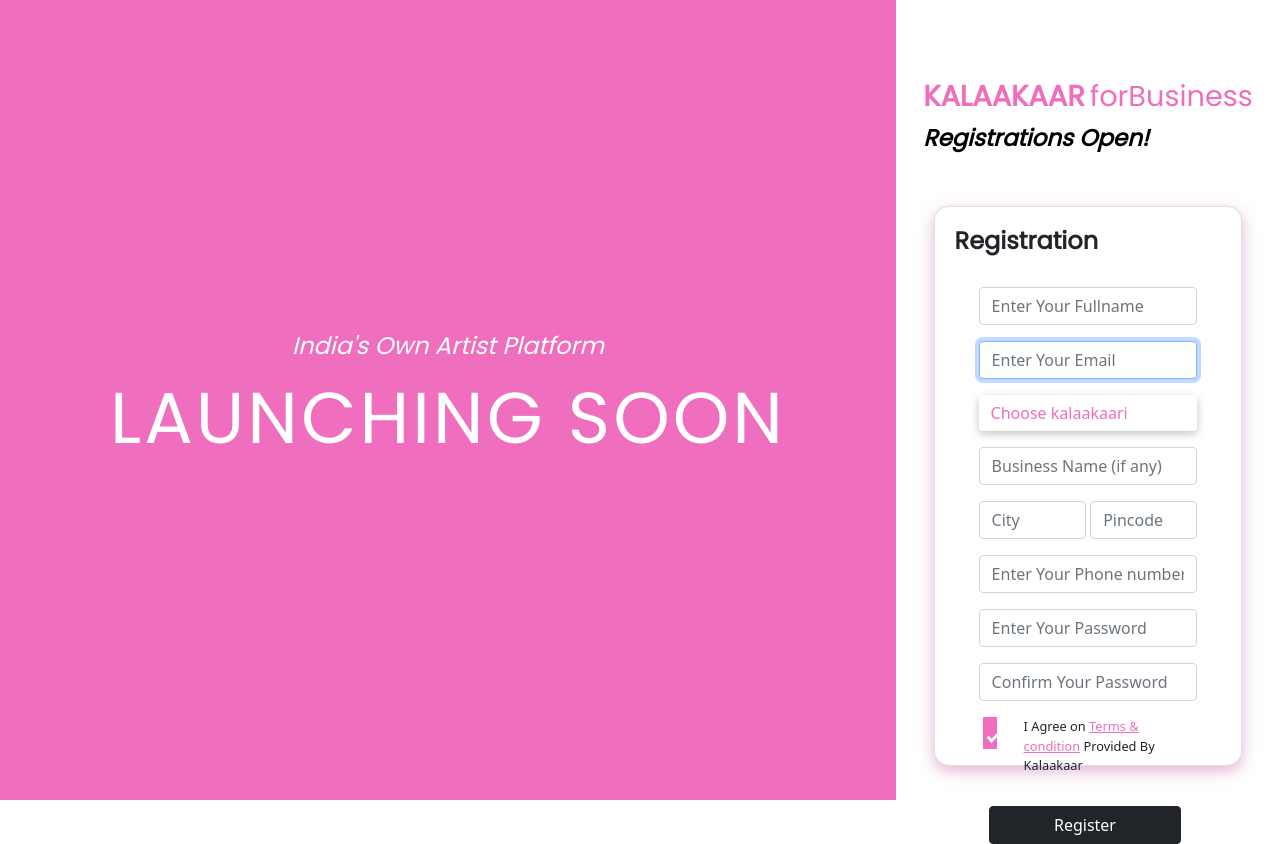
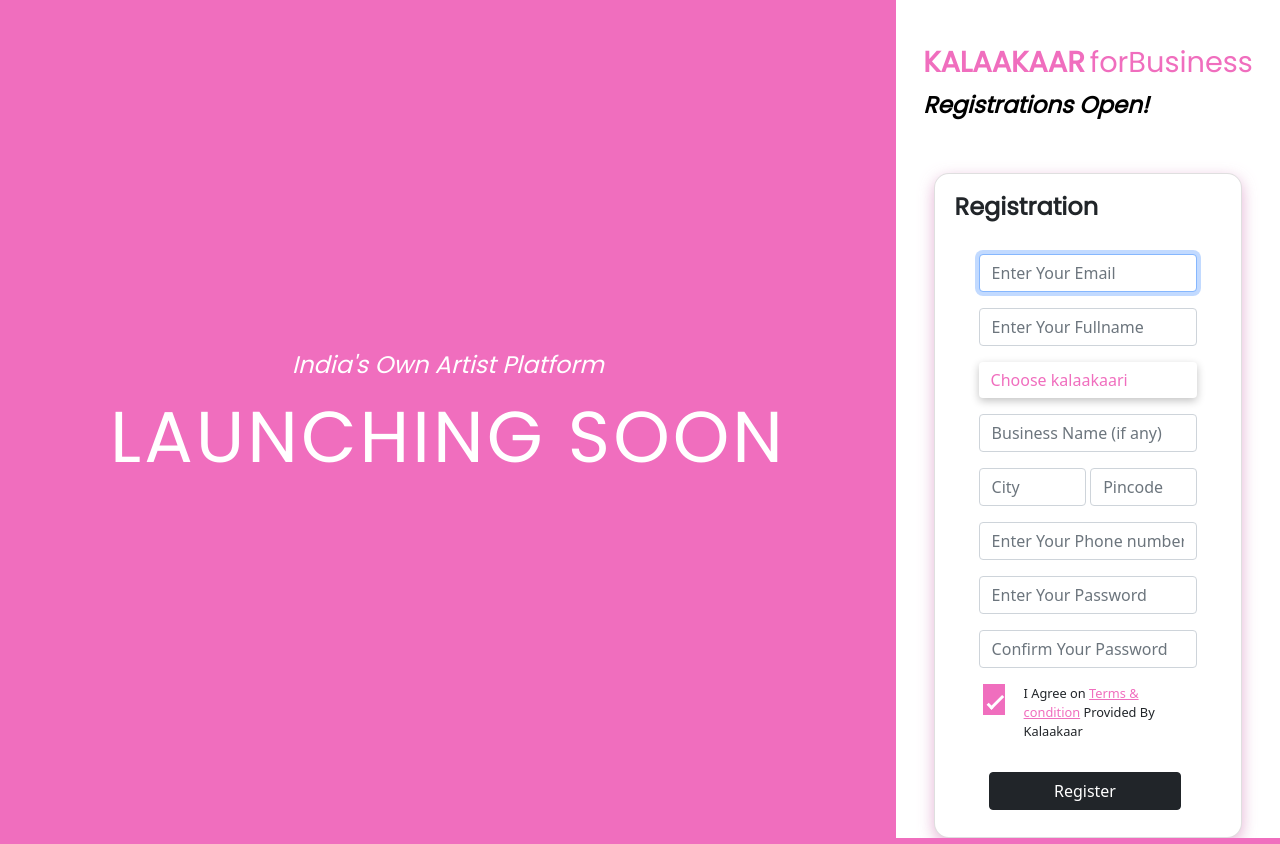
Before and after one commit to AtishKumar98/Kalakar, a Django app: page / in a window 1280 px wide. Run offline with Django 4.2, Linux system fonts and the light colour scheme; some libraries are stand-ins or nearby versions.

Commit message:
Commit_for_Responsiveness

```diff
--- a/templates/registration.html
+++ b/templates/registration.html
@@ -1,29 +1,27 @@
 <!doctype html>
 <html lang="en">
   {% load static %}
+
+  <!-- <script src="https://ajax.googleapis.com/ajax/libs/jquery/3.4.1/jquery.min.js"></script> -->
+  <script src="https://cdnjs.cloudflare.com/ajax/libs/intl-tel-input/17.0.3/js/intlTelInput.min.js"></script>
+  <!-- <script src="https://cdnjs.cloudflare.com/ajax/libs/intl-tel-input/17.0.3/js/utils.min.js"></script> -->
   <head>
     <!-- Required meta tags -->
     <meta charset="utf-8">
     <meta name="viewport" content="width=device-width, initial-scale=1">
-    <link rel="icon" type="image/png" href="../static/images/Business-logo.png" />
+    <link rel="icon" type="image/png" href="{% static 'images/Business-logo.png'%}" />
+    <!-- <link rel="stylesheet" href="../static/css/intlTelInput.css"> -->
+    <!-- <link href='https://maxcdn.bootstrapcdn.com/bootstrap/4.3.1/css/bootstrap.min.css' rel='stylesheet' type='text/css'> -->
+  <link rel="stylesheet" href="https://cdnjs.cloudflare.com/ajax/libs/intl-tel-input/17.0.3/css/intlTelInput.min.css" />
+
     <!-- Bootstrap CSS -->
     <link href="https://cdn.jsdelivr.net/npm/bootstrap@5.0.2/dist/css/bootstrap.min.css" rel="stylesheet" integrity="sha384-EVSTQN3/azprG1Anm3QDgpJLIm9Nao0Yz1ztcQTwFspd3yD65VohhpuuCOmLASjC" crossorigin="anonymous">
-    <script src="https://ajax.googleapis.com/ajax/libs/jquery/2.1.1/jquery.min.js"></script>
+
     <title>Kalaakaar</title>
     <style>
       @import url('https://fonts.googleapis.com/css2?family=Poppins&display=swap');
 
 
-
-     .form-control
-
-     border: none;
-
-      {
-      {% if fm.errors %}
-        border: 2px solid  red;
-      {% endif %}
-      }
 
 
       .main_section{
@@ -235,7 +233,10 @@
       #id_city{
         width:49%;
       }
-
+/* #id_phone_number{
+  width: 104%;
+  margin-left: -2%;
+} */
       @media only screen and (max-width: 600px) {
 
         .slogan_div{
@@ -327,6 +328,23 @@
         font-family: 'Poppins', sans-serif;
       }
       }
+
+/* Laptop */
+@media (max-width:1400px)  and (min-width: 1000px)
+	{
+    .main_section{
+       height: 100%;
+   }
+   .geekmark {
+            position: absolute;
+            top: 0;
+            left: 2%;
+            height: 55%;
+            width: 10%;
+            background-color: white;
+            border: 0.5px solid rgb(240, 110, 190);
+        }
+      }
     </style>
   </head>
   <body>
@@ -364,13 +382,10 @@
 
       {% load myfilters %}
       <!-- <label for="exampleFormControlInput1" cl  ass="form-label">{{f.label}}</label><br><br> -->
-
+      {{fm.email|addcss:'form-control'  }}
+      {{fm.email.errors}}
       {{fm.full_name|addcss:'form-control'  }}
       {{fm.full_name.errors}}
-      {{fm.email|addcss:'form-control'  }}
-
-        {{fm.email.errors}}
-
       {{fm.choose_a_kalaakaar|addcss:'form-control'  }}
       {{fm.choose_a_kalaakaar.errors}}
       {{fm.Bussiness_name|addcss:'form-control'  }}
@@ -387,8 +402,6 @@
       {{fm.password2.errors}}
       <!-- {{fm.date_of_birth}} -->
       <!-- <label>{{up.phone_number.label }}</label><br><br> -->
-
-
     <label class="main">I Agree on <a href='' style="color:rgb(240, 110, 190)" > Terms & condition</a> Provided By Kalaakaar
       {{fm.is_agreed}}
         <span class="geekmark"></span>
@@ -415,13 +428,22 @@ if(this.checked){
 
 }
 </script>
+<!-- <script src="../static/js/intlTelInput.js"></script> -->
 <script>
-var date = $("#id_date_of_birth").attr("type","date");
-date.datepicker({
-      dateFormat: 'yyyy-mm-dd'
-});
+
+// var input = document.querySelector("#id_phone_number");
+//     intlTelInput(input, {
+//       initialCountry: "auto",
+//       geoIpLookup: function (success, failure) {
+//       {
+//           var countryCode = 'in';
+//           success('in');
+//         };
+//       },
+//     });
 
 </script>
+<!-- <script src="https://ajax.googleapis.com/ajax/libs/jquery/2.1.1/jquery.min.js"></script> -->
 
     <!-- Optional JavaScript; choose one of the two! -->
 
```
